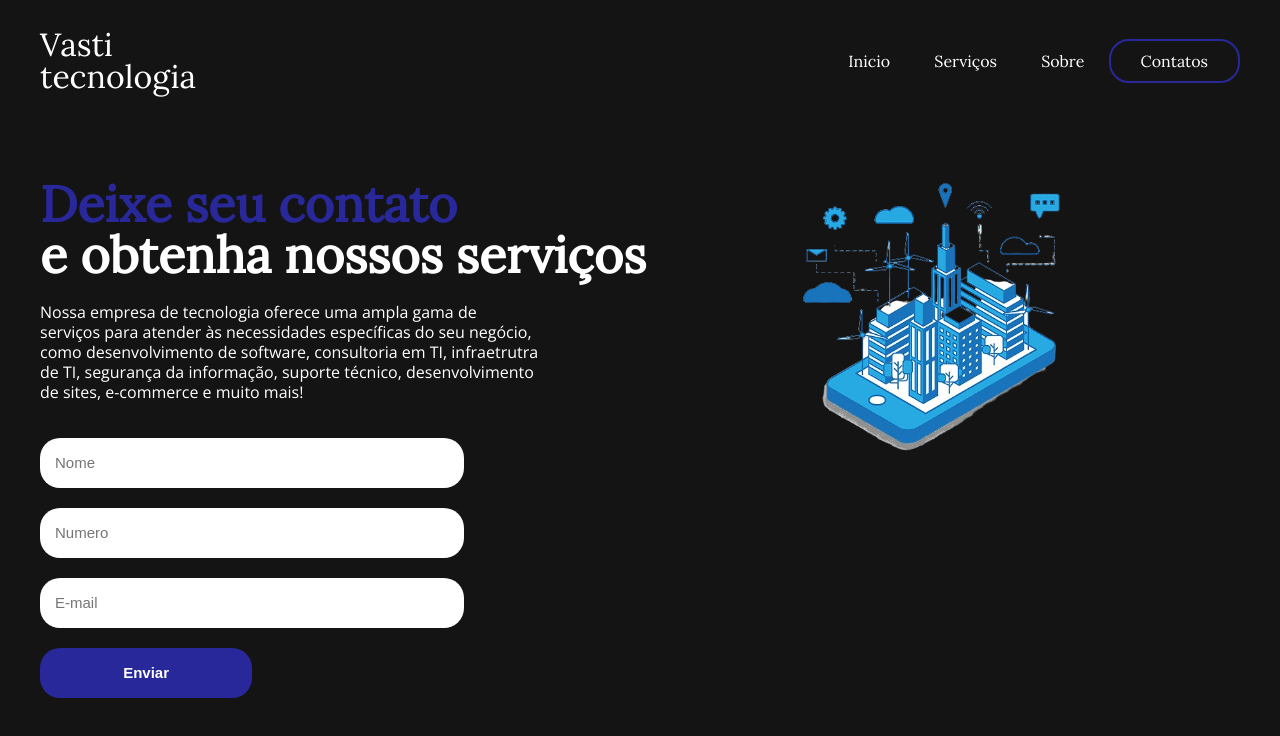
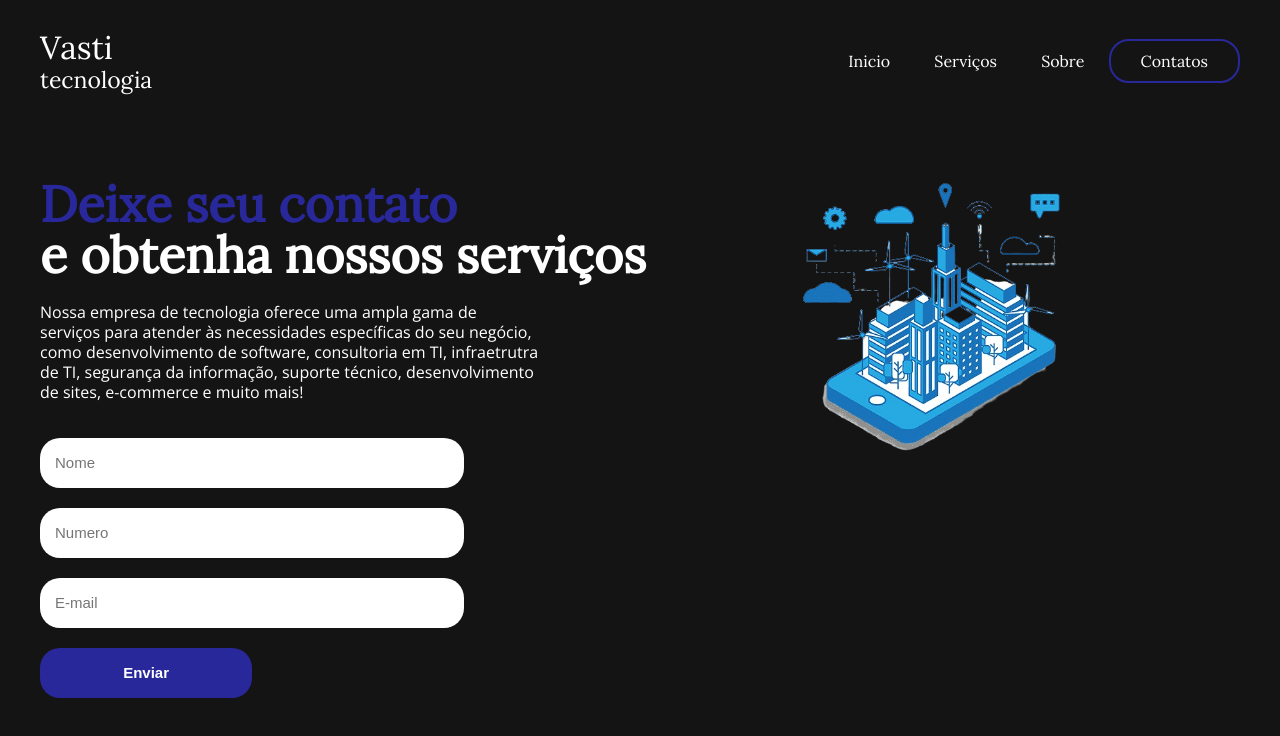
Before and after one commit to marcosgabdev/landing-page-vasti, a plain HTML site: page index.html in a window 1280 px wide. Drawn offline with nearby package versions, Linux system fonts and the light colour scheme.

Commit message:
atualiza

```diff
--- a/index.html
+++ b/index.html
@@ -11,7 +11,7 @@
     <header>
         <div id="titulo">
             <h1>Vasti</h1>
-            <h1>tecnologia</h1>
+            <h1 id="tecnologia">tecnologia</h1>
         </div>
         <ul>
             <a href="#"><li>Inicio</li></a>
--- a/style.css
+++ b/style.css
@@ -86,3 +86,6 @@ input{
 #submit:hover{
     cursor: pointer;
 }
+#tecnologia{
+    font-size: 23px;
+}
```
